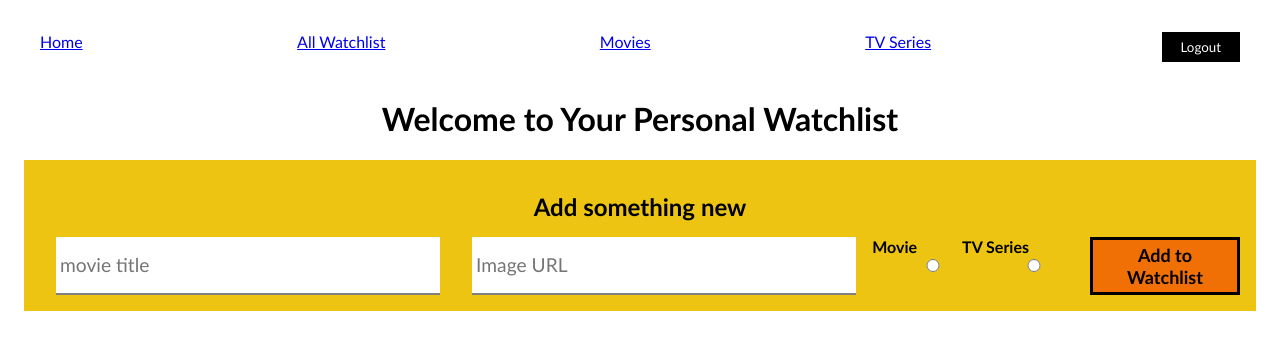
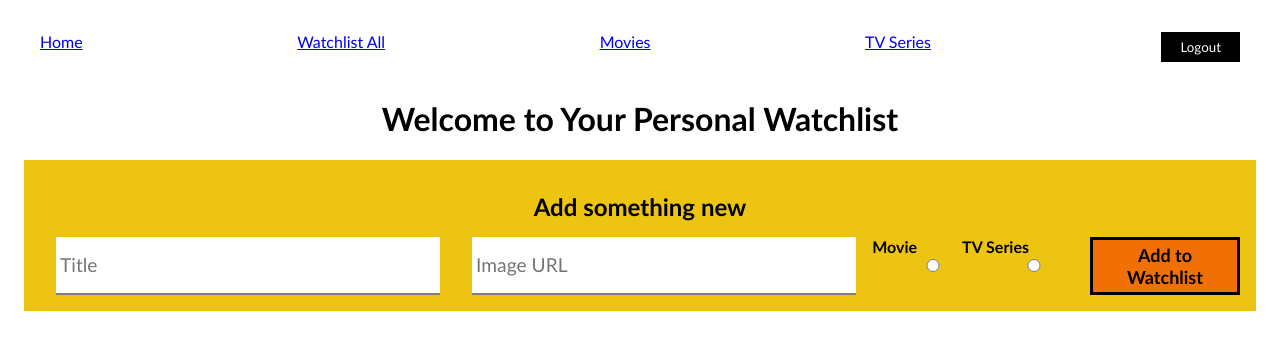
Before and after one commit to Khrebtova/phase-2-project-Watchlist, a React (Create React App) app: page / in a window 1280 px wide. Both pictures are taken after a click on the button "Login". Shown: the top 345 px of the page. Built offline with nearby package versions, Linux system fonts and the light colour scheme; data requests are answered from the project's data file.

Commit message:
add fetch('POST') request to NewMovieForm component to reflect changes on json server

```diff
--- a/db.json
+++ b/db.json
@@ -32,7 +32,7 @@
       "title": "Sing 2",
       "image": "https://imageio.forbes.com/specials-images/imageserve/61be205770d931e85316cac4/Sing-2-poster/0x0.jpg?fit=bounds&format=jpg&width=960",
       "type": "movie",
-      "watched": false,
+      "watched": true,
       "id": 5
     },
     {
@@ -62,6 +62,20 @@
       "type": "",
       "watched": false,
       "id": 9
+    },
+    {
+      "title": "The Wolf of Wall street ",
+      "image": "https://m.media-amazon.com/images/I/91m2MB2lYFL._SL1500_.jpg",
+      "type": "movie",
+      "watched": false,
+      "id": 12
+    },
+    {
+      "title": "Why women kill ",
+      "image": "https://cdn-2.cinemaparadiso.co.uk/2108240645251_l.jpg",
+      "type": "TVseries",
+      "watched": false,
+      "id": 13
     }
   ]
 }
--- a/src/App.css
+++ b/src/App.css
@@ -54,7 +54,6 @@ header .navbar {
   margin: 1rem 1rem;
   display: flex;
   justify-content: space-between
-
 }
 
 .home {
--- a/src/App.js
+++ b/src/App.js
@@ -20,7 +20,8 @@ function App() {
   }, [])
 
   const addShow =(newShow)=>{
-    setShows(...shows, newShow)
+
+    setShows([...shows, newShow])
   }
   const deleteShow = (deletedShow) => {
     const newList = shows.filter(show => show.id !== deletedShow.id);
--- a/src/components/Header.jsx
+++ b/src/components/Header.jsx
@@ -14,7 +14,7 @@ const Header = () => {
         return(
             <nav className='navbar'>
                 <Link to="/"> Home</Link>
-                <Link to="/watchlist">All Watchlist</Link>
+                <Link to="/watchlist">Watchlist All</Link>
                 <Link to="/watchlist/movies">Movies</Link>
                 <Link to="/watchlist/tvseries">TV Series</Link>
                 <button className="login" onClick={handleClick}> Logout</button>
--- a/src/components/NewMovieForm.jsx
+++ b/src/components/NewMovieForm.jsx
@@ -1,7 +1,9 @@
 import React, {useState} from 'react'
+import { useNavigate } from 'react-router-dom';
 
 const NewMovieForm = ({onAddShow}) => {
-    const [newShow, setNewShow] = useState({
+  const navigate = useNavigate();
+  const [newShow, setNewShow] = useState({
         "title": "",
         "image": "https://mysteriouswritings.com/wp-content/uploads/2017/02/movie.jpg",
         "type": "",
@@ -17,7 +19,6 @@ const NewMovieForm = ({onAddShow}) => {
 
     const handleSubmit =(e)=>{
        e.preventDefault()
-
        fetch(`http://localhost:3001/shows`, {
            method : "POST",
            headers: {
@@ -28,10 +29,16 @@ const NewMovieForm = ({onAddShow}) => {
        })
        .then(resp => resp.json())
        .then(data => {
-          console.log(data);
-          // onAddShow(data)
+          onAddShow(data)
+          if (data.type === "movie"){
+            navigate('/watchlist/movies')
+          }else{
+            navigate("/watchlist/tvseries")
+          }
         })
-
+        e.target.title.value = "";
+        e.target.image.value = "";
+        e.target.type.value = "";
     }
 
 
@@ -39,7 +46,7 @@ const NewMovieForm = ({onAddShow}) => {
     <div className="new-movie-form">
       <h2> Add something new </h2>
       <form onSubmit={handleSubmit} >
-        <input onChange={handleInputChange} type="text" name="title" placeholder="movie title" />
+        <input onChange={handleInputChange} type="text" name="title" placeholder="Title" />
         <input onChange={handleInputChange} type="text" name="image" placeholder="Image URL" />
         <label>Movie<input onChange={handleInputChange} type="radio" name="type" value="movie" /></label>
         <label>TV Series<input onChange={handleInputChange} type="radio" name="type" value="TVseries" /></label>
```
Also changed, not shown: src/components/Filter.jsx (deleted).
